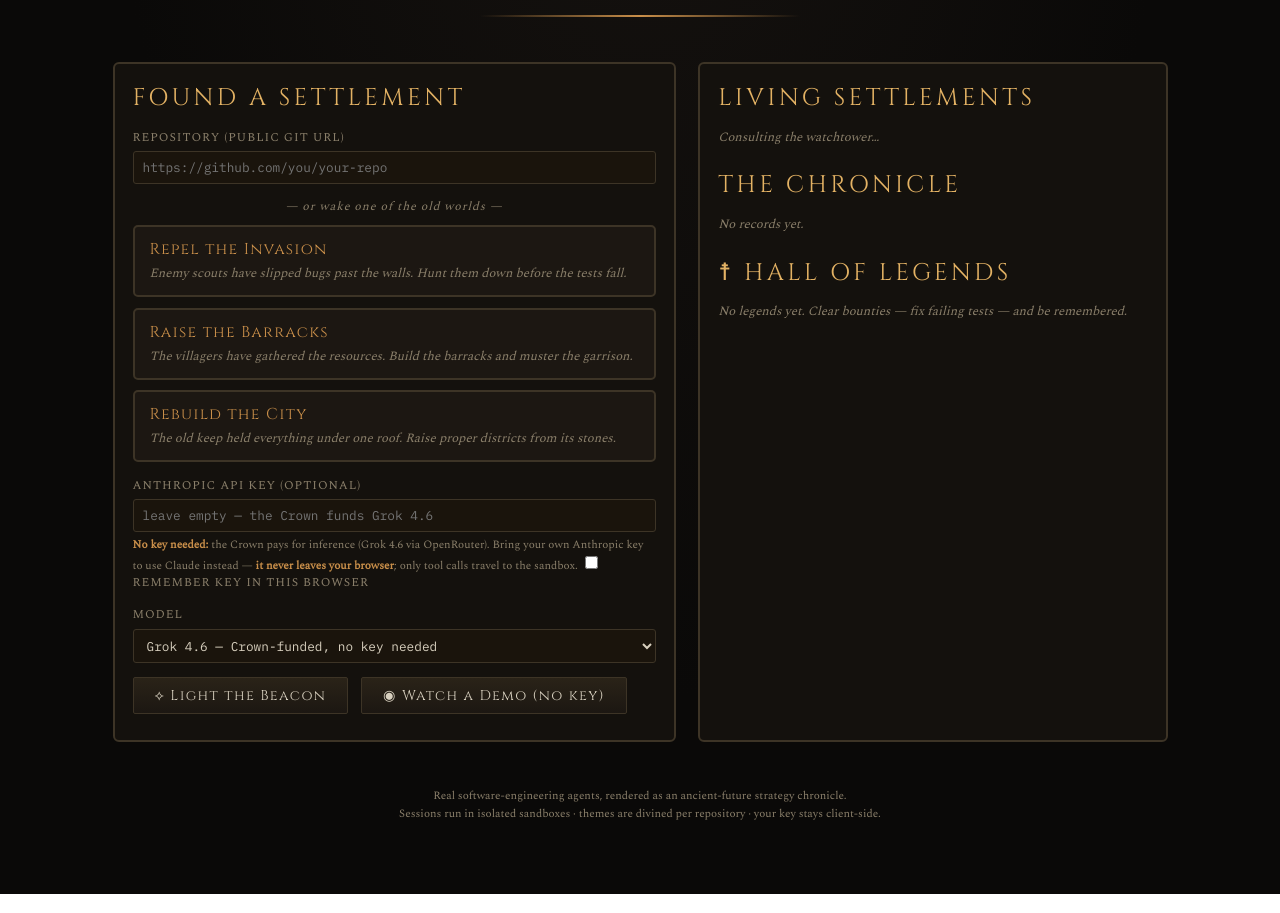
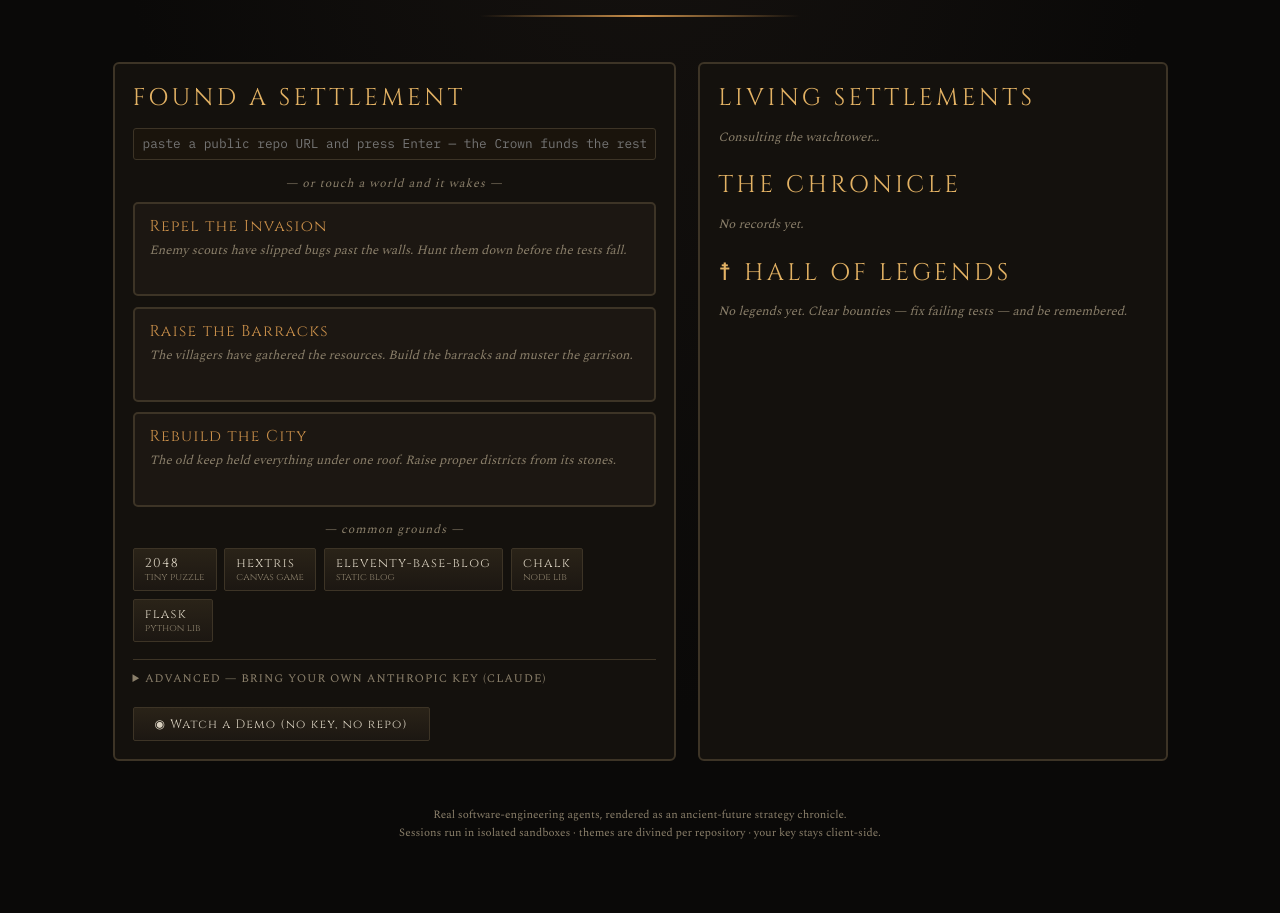
Before and after one commit to jessesilver-hai/crab-wise, a website built with Vite: page apps/web/index.html in a window 1280 px wide. Shown: the part 170-1083 px from the top of the page. Built offline with nearby package versions, Linux system fonts and the light colour scheme; files whose address does not match are found by name.

Commit message:
Lobby: paste-or-pick launch — no ceremony button
Paste a repo URL and press Enter, or click any world card / common-repo chip
to start immediately (Crown-funded by default). BYO key and model move into a
collapsed Advanced row that opens itself on key/model validation errors. Adds
five common-repo chips (2048, hextris, eleventy-base-blog, chalk, flask),
launch-in-progress state on the panel, and hover go-hints on cards. Also fixes
the short-viewport problem where the old CTA sat below the fold.

Co-authored-by: factory-droid[bot] <138933559+factory-droid[bot]@users.noreply.github.com>

```diff
--- a/apps/web/src/lobby.ts
+++ b/apps/web/src/lobby.ts
@@ -18,21 +18,24 @@ export function renderLobby(root: HTMLElement): void {
         <div class="rule"></div>
       </div>
       <div class="lobby-grid">
-        <div class="panel">
+        <div class="panel" id="found-panel">
           <h2>Found a Settlement</h2>
           <div class="form-row">
-            <label>Repository (public git URL)</label>
-            <input id="repo-url" type="text" placeholder="https://github.com/you/your-repo" />
+            <input id="repo-url" type="text" placeholder="paste a public repo URL and press Enter — the Crown funds the rest" />
           </div>
-          <div class="sample-label">— or wake one of the old worlds —</div>
+          <div class="error-note" id="start-error"></div>
+          <div class="sample-label">— or touch a world and it wakes —</div>
           <div id="sample-list"></div>
+          <div class="sample-label">— common grounds —</div>
+          <div id="common-list"></div>
+          <details class="advanced">
+            <summary>Advanced — bring your own Anthropic key (Claude)</summary>
             <div class="form-row">
-            <label>Anthropic API key (optional)</label>
-            <input id="api-key" type="password" placeholder="leave empty — the Crown funds Grok 4.6" value="${escapeHtml(savedKey)}" />
+              <label>Anthropic API key</label>
+              <input id="api-key" type="password" placeholder="sk-ant-… (never leaves your browser)" value="${escapeHtml(savedKey)}" />
               <div class="key-note">
-              <strong>No key needed:</strong> the Crown pays for inference (Grok 4.6 via OpenRouter).
-              Bring your own Anthropic key to use Claude instead — <strong>it never leaves your
-              browser</strong>; only tool calls travel to the sandbox.
+                By default the Crown pays for inference (Grok 4.6 via OpenRouter) — no key needed.
+                With your key, only tool calls travel to the sandbox.
                 <label style="display:inline"><input id="remember-key" type="checkbox" style="width:auto" ${savedKey ? "checked" : ""}/> remember key in this browser</label>
               </div>
             </div>
@@ -44,9 +47,8 @@ export function renderLobby(root: HTMLElement): void {
                 <option value="claude-haiku-4-5">Claude Haiku 4.5 (your key, scrappier workers)</option>
               </select>
             </div>
-          <button id="start-btn">⟡ Light the Beacon</button>
-          <button id="demo-btn" style="margin-left:0.6rem">◉ Watch a Demo (no key)</button>
-          <div class="error-note" id="start-error"></div>
+          </details>
+          <button id="demo-btn" class="demo-link">◉ Watch a Demo (no key, no repo)</button>
         </div>
         <div class="panel">
           <h2>Living Settlements</h2>
@@ -63,76 +65,85 @@ export function renderLobby(root: HTMLElement): void {
       </p>
     </div>`;
 
-  // Sample world cards
-  const sampleList = root.querySelector<HTMLElement>("#sample-list")!;
-  let selectedSample: string | null = null;
+  // Paste-or-pick: any card is a launch button; Enter in the URL field goes.
+  const errorNote = root.querySelector<HTMLElement>("#start-error")!;
   const repoInput = root.querySelector<HTMLInputElement>("#repo-url")!;
-  function renderSamples() {
-    sampleList.innerHTML = TASKS.map(
-      (t) => `
-      <div class="task-card ${t.id === selectedSample ? "selected" : ""}" data-id="${t.id}">
-        <div class="t-title">${escapeHtml(t.title)}</div>
-        <div class="t-flavor">${escapeHtml(t.flavor)}</div>
-      </div>`,
-    ).join("");
-    for (const card of sampleList.querySelectorAll<HTMLElement>(".task-card")) {
-      card.onclick = () => {
-        selectedSample = card.dataset.id === selectedSample ? null : card.dataset.id!;
-        if (selectedSample) repoInput.value = "";
-        renderSamples();
-      };
-    }
-  }
-  renderSamples();
-  repoInput.addEventListener("input", () => {
-    if (repoInput.value.trim() && selectedSample) {
-      selectedSample = null;
-      renderSamples();
-    }
-  });
+  const foundPanel = root.querySelector<HTMLElement>("#found-panel")!;
+  let starting = false;
 
-  const startBtn = root.querySelector<HTMLButtonElement>("#start-btn")!;
-  const errorNote = root.querySelector<HTMLElement>("#start-error")!;
-  startBtn.onclick = () => {
+  function begin(repoUrl: string, repoLabel: string, firstOrder?: string) {
+    if (starting) return;
     const key = root.querySelector<HTMLInputElement>("#api-key")!.value.trim();
     const model = root.querySelector<HTMLSelectElement>("#model")!.value;
     const remember = root.querySelector<HTMLInputElement>("#remember-key")!.checked;
-    const typedUrl = repoInput.value.trim();
-    const sample = TASKS.find((t) => t.id === selectedSample);
-
     if (key && !key.startsWith("sk-ant-")) {
       errorNote.textContent = "That does not look like an Anthropic API key (sk-ant-…).";
+      root.querySelector<HTMLDetailsElement>(".advanced")!.open = true;
       return;
     }
     if (model && !key) {
-      errorNote.textContent = "Claude models need your Anthropic key — or pick the Crown-funded option.";
-      return;
-    }
-    let repoUrl: string;
-    let repoLabel: string;
-    let firstOrder: string | undefined;
-    if (sample) {
-      repoUrl = `sample:${sample.id}`;
-      repoLabel = sample.title;
-      firstOrder = sample.description;
-    } else if (/^https:\/\/[\w.-]+\/[\w.~/-]+$/.test(typedUrl)) {
-      repoUrl = typedUrl.replace(/\.git$/, "");
-      repoLabel = repoUrl.split("/").slice(-2).join("/");
-    } else {
-      errorNote.textContent = "Enter a public https git URL, or choose an old world below.";
+      errorNote.textContent = "Claude models need your Anthropic key — or clear the model to ride Crown-funded Grok.";
+      root.querySelector<HTMLDetailsElement>(".advanced")!.open = true;
       return;
     }
     if (remember) localStorage.setItem(KEY_STORAGE, key);
     else localStorage.removeItem(KEY_STORAGE);
 
-    startBtn.disabled = true;
+    starting = true;
+    errorNote.textContent = "";
+    foundPanel.classList.add("starting");
     startSettlement(document.getElementById("app")!, { repoUrl, repoLabel, apiKey: key, model, firstOrder }).catch(
       (err) => {
         errorNote.textContent = String(err);
-        startBtn.disabled = false;
+        starting = false;
+        foundPanel.classList.remove("starting");
       },
     );
+  }
+
+  repoInput.addEventListener("keydown", (e) => {
+    if (e.key !== "Enter") return;
+    const typedUrl = repoInput.value.trim().replace(/\.git$/, "");
+    if (!/^https:\/\/[\w.-]+\/[\w.~/-]+$/.test(typedUrl)) {
+      errorNote.textContent = "Enter a public https git URL, or touch a world below.";
+      return;
+    }
+    begin(typedUrl, typedUrl.split("/").slice(-2).join("/"));
+  });
+
+  const sampleList = root.querySelector<HTMLElement>("#sample-list")!;
+  sampleList.innerHTML = TASKS.map(
+    (t) => `
+    <div class="task-card" data-id="${t.id}">
+      <div class="t-title">${escapeHtml(t.title)}</div>
+      <div class="t-flavor">${escapeHtml(t.flavor)}</div>
+      <div class="t-go">⟡ wake this world</div>
+    </div>`,
+  ).join("");
+  for (const card of sampleList.querySelectorAll<HTMLElement>(".task-card")) {
+    card.onclick = () => {
+      const t = TASKS.find((x) => x.id === card.dataset.id)!;
+      begin(`sample:${t.id}`, t.title, t.description);
     };
+  }
+
+  const COMMON_REPOS: { label: string; url: string; note: string }[] = [
+    { label: "2048", url: "https://github.com/gabrielecirulli/2048", note: "tiny puzzle" },
+    { label: "hextris", url: "https://github.com/Hextris/hextris", note: "canvas game" },
+    { label: "eleventy-base-blog", url: "https://github.com/11ty/eleventy-base-blog", note: "static blog" },
+    { label: "chalk", url: "https://github.com/chalk/chalk", note: "node lib" },
+    { label: "flask", url: "https://github.com/pallets/flask", note: "python lib" },
+  ];
+  const commonList = root.querySelector<HTMLElement>("#common-list")!;
+  commonList.innerHTML = COMMON_REPOS.map(
+    (r, i) => `<button class="common-chip" data-i="${i}">${escapeHtml(r.label)}<span>${escapeHtml(r.note)}</span></button>`,
+  ).join("");
+  for (const chip of commonList.querySelectorAll<HTMLElement>(".common-chip")) {
+    chip.onclick = () => {
+      const r = COMMON_REPOS[Number(chip.dataset.i)]!;
+      begin(r.url, r.url.split("/").slice(-2).join("/"));
+    };
+  }
 
   root.querySelector<HTMLButtonElement>("#demo-btn")!.onclick = () => {
     startDemoMatch(document.getElementById("app")!).catch((err) => {
--- a/apps/web/src/style.css
+++ b/apps/web/src/style.css
@@ -119,11 +119,41 @@ input:focus, select:focus { outline: none; border-color: var(--gold); }
   cursor: pointer;
   transition: border-color 0.15s;
 }
-.task-card:hover { border-color: var(--gold); }
-.task-card.selected { border-color: var(--gold-bright); box-shadow: 0 0 12px rgba(212,168,67,0.2); }
+.task-card:hover { border-color: var(--gold); box-shadow: 0 0 12px rgba(212, 168, 67, 0.18); }
 .task-card .t-title { font-family: "Cinzel", Georgia, serif; font-size: 1.05rem; letter-spacing: 0.08em; color: var(--gold); }
 .sample-label { text-align: center; color: var(--dim); font-style: italic; font-size: 0.8rem; margin: 0.9rem 0 0.6rem; letter-spacing: 0.08em; }
 .task-card .t-flavor { color: var(--dim); font-style: italic; font-size: 0.85rem; margin-top: 0.2rem; }
+.task-card .t-go { color: var(--dim); font-size: 0.72rem; letter-spacing: 0.1em; text-transform: uppercase; margin-top: 0.45rem; opacity: 0; transition: opacity 0.15s; }
+.task-card:hover .t-go { opacity: 1; color: var(--gold); }
+
+#common-list { display: flex; flex-wrap: wrap; gap: 0.5rem; }
+.common-chip {
+  display: inline-flex;
+  flex-direction: column;
+  align-items: flex-start;
+  gap: 0.05rem;
+  padding: 0.45rem 0.75rem;
+  font-size: 0.85rem;
+  line-height: 1.2;
+}
+.common-chip span { font-size: 0.65rem; color: var(--dim); text-transform: none; letter-spacing: 0; }
+.common-chip:hover span { color: inherit; }
+
+details.advanced { margin: 1.1rem 0 0.4rem; border-top: 1px solid var(--border); padding-top: 0.7rem; }
+details.advanced summary {
+  cursor: pointer;
+  color: var(--dim);
+  font-size: 0.78rem;
+  letter-spacing: 0.08em;
+  text-transform: uppercase;
+  user-select: none;
+}
+details.advanced summary:hover { color: var(--gold); }
+.demo-link { margin-top: 0.9rem; font-size: 0.8rem; }
+
+/* Launch in progress: everything in the panel goes quiet. */
+#found-panel.starting { opacity: 0.55; pointer-events: none; }
+#found-panel.starting::after { content: "the beacon is lit — raising the vessel…"; display: block; margin-top: 0.8rem; color: var(--gold); font-style: italic; font-size: 0.85rem; }
 
 .form-row { margin: 0.9rem 0; }
 .form-row label { display: block; font-size: 0.8rem; color: var(--dim); margin-bottom: 0.3rem; text-transform: uppercase; letter-spacing: 0.08em; }
```
Lines whose indentation alone changed are shown as unchanged.
